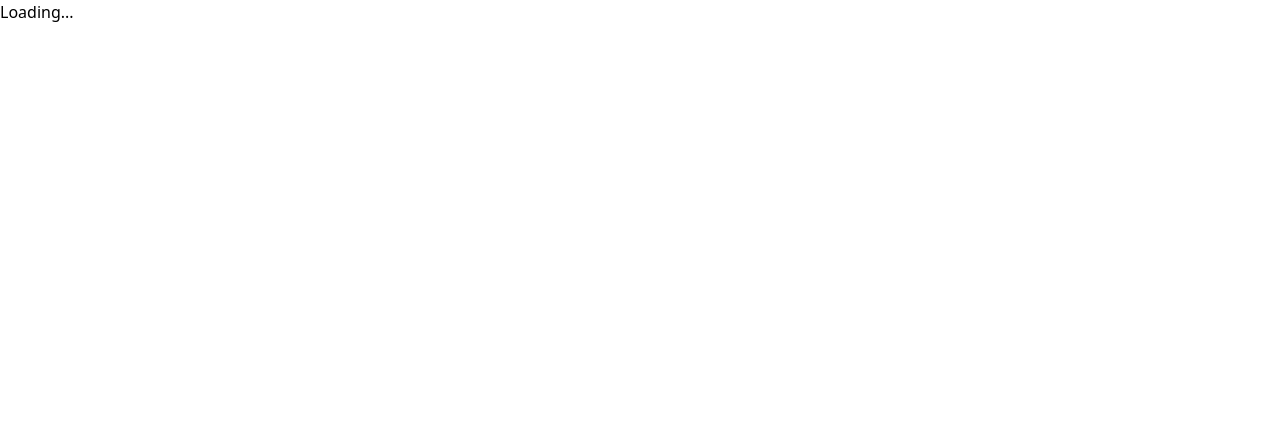
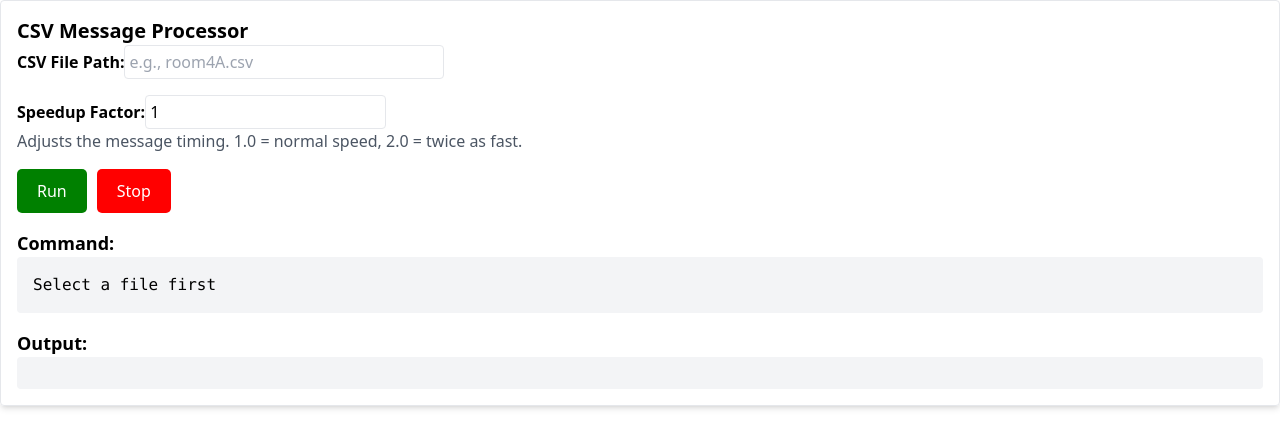
Before and after one commit to illiamanlau/Delibexplatform, a Next.js app: page /ReplayTab in a window 1280 px wide. Before the commit this address had no page. Shown: the top 448 px of the page. Built offline with nearby package versions, Linux system fonts and the light colour scheme.

Commit message:
Add replay tool

```diff
--- /dev/null
+++ b/pages/ReplayTab.tsx
@@ -0,0 +1,115 @@
+import React, { useState } from "react";
+
+const styles = {
+  runButton: {
+    backgroundColor: "green",
+    color: "white",
+    padding: "10px 20px",
+    border: "none",
+    borderRadius: "5px",
+    cursor: "pointer",
+    fontSize: "16px",
+    marginRight: "10px",
+  },
+  stopButton: {
+    backgroundColor: "red",
+    color: "white",
+    padding: "10px 20px",
+    border: "none",
+    borderRadius: "5px",
+    cursor: "pointer",
+    fontSize: "16px",
+  },
+  disabledInput: {
+    backgroundColor: "#e0e0e0",
+  },
+};
+
+const Replay: React.FC = () => {
+  const [filePath, setFilePath] = useState("");
+  const [speedup, setSpeedup] = useState(1.0);
+  const [output, setOutput] = useState("");
+
+  const handleScriptExecution = async (action: "start" | "stop") => {
+    if (action === "start" && !filePath.endsWith(".csv")) {
+      setOutput("Error: Please select a valid CSV file.");
+      return;
+    }
+
+    const command = `python3 src/replay.py "output/conversations/${filePath}" --speedup ${speedup}`;
+    try {
+      const response = await fetch("/api/runScript", {
+        method: "POST",
+        headers: { "Content-Type": "application/json" },
+        body: JSON.stringify({ action, command }),
+      });
+      const data = await response.json();
+      setOutput(data.output || data.message);
+    } catch (error) {
+      console.error("Error executing script:", error);
+      setOutput("Error executing script. Check console.");
+    }
+  };
+
+  return (
+    <div className="p-4 border rounded shadow-md">
+      <h2 className="text-xl font-semibold mb-2">CSV Message Processor</h2>
+
+      {/* File Input */}
+      <div className="mb-4">
+        <label className="block mb-2">
+          <span className="font-semibold">CSV File Path:</span>
+          <input
+            type="text"
+            value={filePath}
+            onChange={(e) => setFilePath(e.target.value)}
+            className="border p-1 ml-2 rounded w-80"
+            placeholder="e.g., room4A.csv"
+          />
+        </label>
+      </div>
+
+      {/* Speedup Factor */}
+      <div className="mb-4">
+        <label className="block mb-2">
+          <span className="font-semibold">Speedup Factor:</span>
+          <input
+            type="number"
+            value={speedup}
+            onChange={(e) => setSpeedup(parseFloat(e.target.value))}
+            className="border p-1 ml-2 rounded w-20"
+          />
+        </label>
+        <p className="text-gray-600 text-sm">
+          Adjusts the message timing. 1.0 = normal speed, 2.0 = twice as fast.
+        </p>
+      </div>
+
+      {/* Run/Stop Buttons */}
+      <div className="mb-4 flex">
+        <button onClick={() => handleScriptExecution("start")} style={styles.runButton}>
+          Run
+        </button>
+        <button onClick={() => handleScriptExecution("stop")} style={styles.stopButton}>
+          Stop
+        </button>
+      </div>
+
+      {/* Command Preview */}
+      <div className="mt-4">
+        <h3 className="text-lg font-semibold">Command:</h3>
+        <pre className="bg-gray-100 p-4 rounded">
+          {filePath ? `python3 src/replay.py "output/conversations/${filePath}" --speedup ${speedup}` : "Select a file first"}
+        </pre>
+      </div>
+
+      {/* Output */}
+      <div className="mt-4">
+        <h3 className="text-lg font-semibold">Output:</h3>
+        <pre className="bg-gray-100 p-4 rounded">{output}</pre>
+      </div>
+    </div>
+  );
+};
+
+export default Replay;
--- a/pages/api/runScript.ts
+++ b/pages/api/runScript.ts
@@ -3,9 +3,10 @@ import { exec, ChildProcess } from 'child_process';
 import fs from 'fs';
 import path from 'path';
 
-// Store the current processes for LLMBot and HaterBot
+// Store the current processes for LLMBot, HaterBot, and Replay Tool
 let llmProcess: ChildProcess | null = null;
 let haterbotProcess: ChildProcess | null = null;
+let replayProcess: ChildProcess | null = null;
 
 export default async function handler(req: NextApiRequest, res: NextApiResponse) {
   if (req.method === 'POST') {
@@ -13,12 +14,14 @@ export default async function handler(req: NextApiRequest, res: NextApiResponse)
 
     // Determine which process to manage based on the command
     const isLLMBot = command.includes('main.py');
-    const currentProcess = isLLMBot ? llmProcess : haterbotProcess;
+    const isHaterBot = command.includes('hate_speech_generator.py');
+    const isReplay = command.includes('replay.py');
+
+    const currentProcess = isLLMBot ? llmProcess : isHaterBot ? haterbotProcess : isReplay ? replayProcess : null;
 
     // Ensure the output directory exists before running the command
     const errorLogDirectory = path.join(process.cwd(), 'output', 'error_logs');
 
-    // Create the directory if it doesn't exist
     try {
       if (!fs.existsSync(errorLogDirectory)) {
         fs.mkdirSync(errorLogDirectory, { recursive: true });
@@ -30,17 +33,23 @@ export default async function handler(req: NextApiRequest, res: NextApiResponse)
 
     if (action === 'stop') {
       if (currentProcess) {
-        // Kill all instances of the specific script
-        const scriptName = isLLMBot ? 'main.py' : 'hate_speech_generator.py';
+        const scriptName = isLLMBot
+          ? 'main.py'
+          : isHaterBot
+          ? 'hate_speech_generator.py'
+          : 'replay.py';
+
         exec(`pkill -f ${scriptName}`, (error, stdout, stderr) => {
           if (error) {
-            console.error(`Error stopping scripts: ${error}`);
-            return res.status(500).json({ message: 'Error stopping scripts', error: stderr });
+            console.error(`Error stopping script: ${error}`);
+            return res.status(500).json({ message: 'Error stopping script', error: stderr });
           }
           if (isLLMBot) {
             llmProcess = null;
+          } else if (isHaterBot) {
+            haterbotProcess = null;
           } else {
-            haterbotProcess = null;
+            replayProcess = null;
           }
           return res.status(200).json({ message: 'Script execution stopped.' });
         });
@@ -54,10 +63,9 @@ export default async function handler(req: NextApiRequest, res: NextApiResponse)
         return res.status(400).json({ message: 'A script is already running. Please stop it first.' });
       }
 
-      // Use absolute paths for the error log file and command execution
       const fullCommand = command.replace(
-        '2>> output/error_logs/haterbot_error_log.txt',
-        `2>> ${errorLogDirectory}/haterbot_error_log.txt`
+        '2>> output/error_logs/error_log.txt',
+        `2>> ${errorLogDirectory}/error_log.txt`
       );
 
       const newProcess = exec(fullCommand, (error, stdout, stderr) => {
@@ -65,36 +73,34 @@ export default async function handler(req: NextApiRequest, res: NextApiResponse)
           console.error(`Error executing script: ${error}`);
           if (isLLMBot) {
             llmProcess = null;
+          } else if (isHaterBot) {
+            haterbotProcess = null;
           } else {
-            haterbotProcess = null;
+            replayProcess = null;
           }
           return res.status(500).json({ error: 'Script execution failed', output: stderr });
         }
         if (isLLMBot) {
           llmProcess = null;
+        } else if (isHaterBot) {
+          haterbotProcess = null;
         } else {
-          haterbotProcess = null;
+          replayProcess = null;
         }
         res.status(200).json({ output: stdout });
       });
 
-      // Handle process output streams
-      newProcess.stdout?.on('data', (data) => {
-        console.log(`stdout: ${data}`);
-      });
+      newProcess.stdout?.on('data', (data) => console.log(`stdout: ${data}`));
+      newProcess.stderr?.on('data', (data) => console.error(`stderr: ${data}`));
 
-      newProcess.stderr?.on('data', (data) => {
-        console.error(`stderr: ${data}`);
-      });
-
-      // Assign the new process to the appropriate variable
       if (isLLMBot) {
         llmProcess = newProcess;
+      } else if (isHaterBot) {
+        haterbotProcess = newProcess;
       } else {
-        haterbotProcess = newProcess;
+        replayProcess = newProcess;
       }
 
-      // Start the process but don't wait for it to complete
       return res.status(200).json({ message: 'Script execution started.' });
     }
   }
```
Also changed, not shown: pages/admin.tsx (+8 -0 lines), 1 other file (tests, documents, lock files or other folders).
